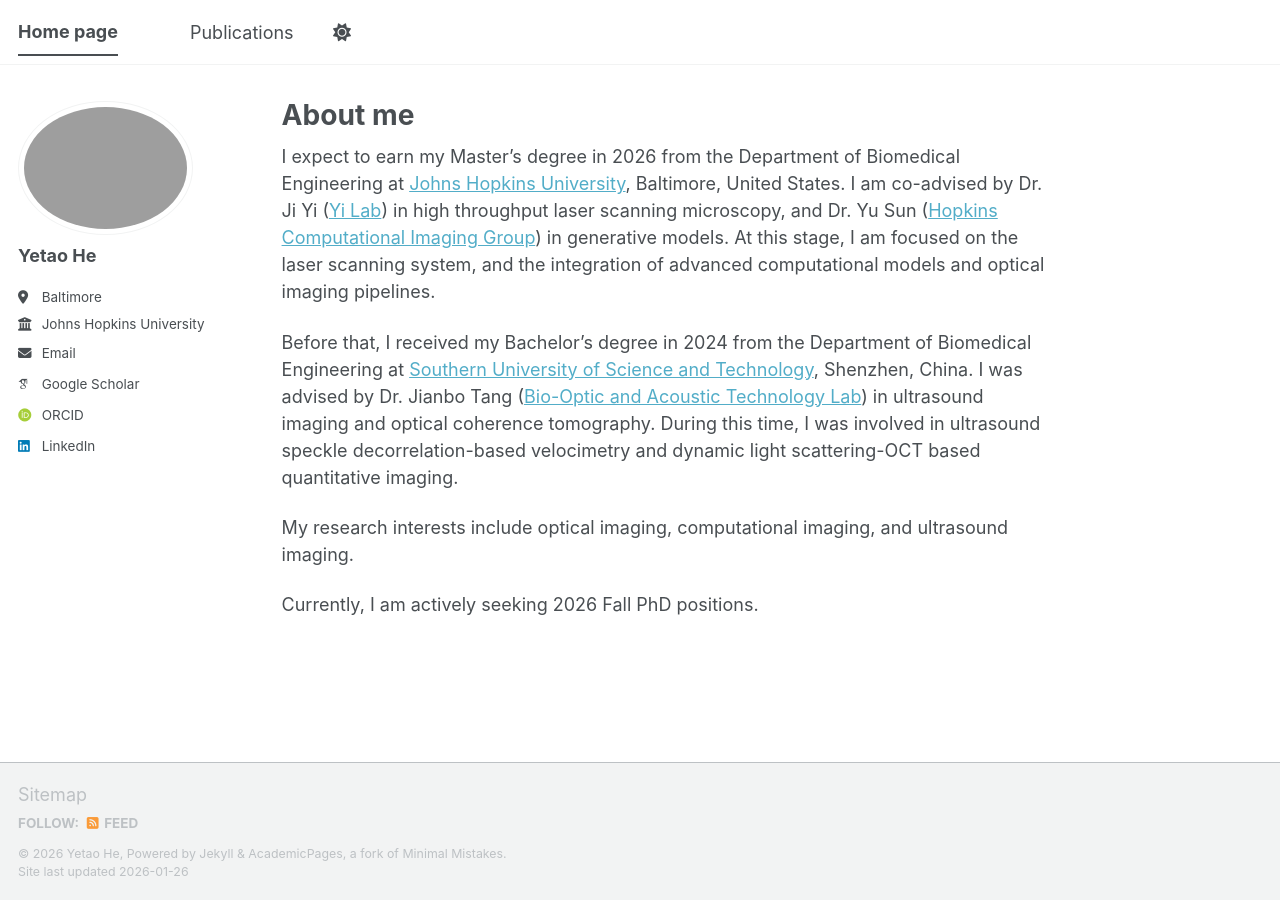
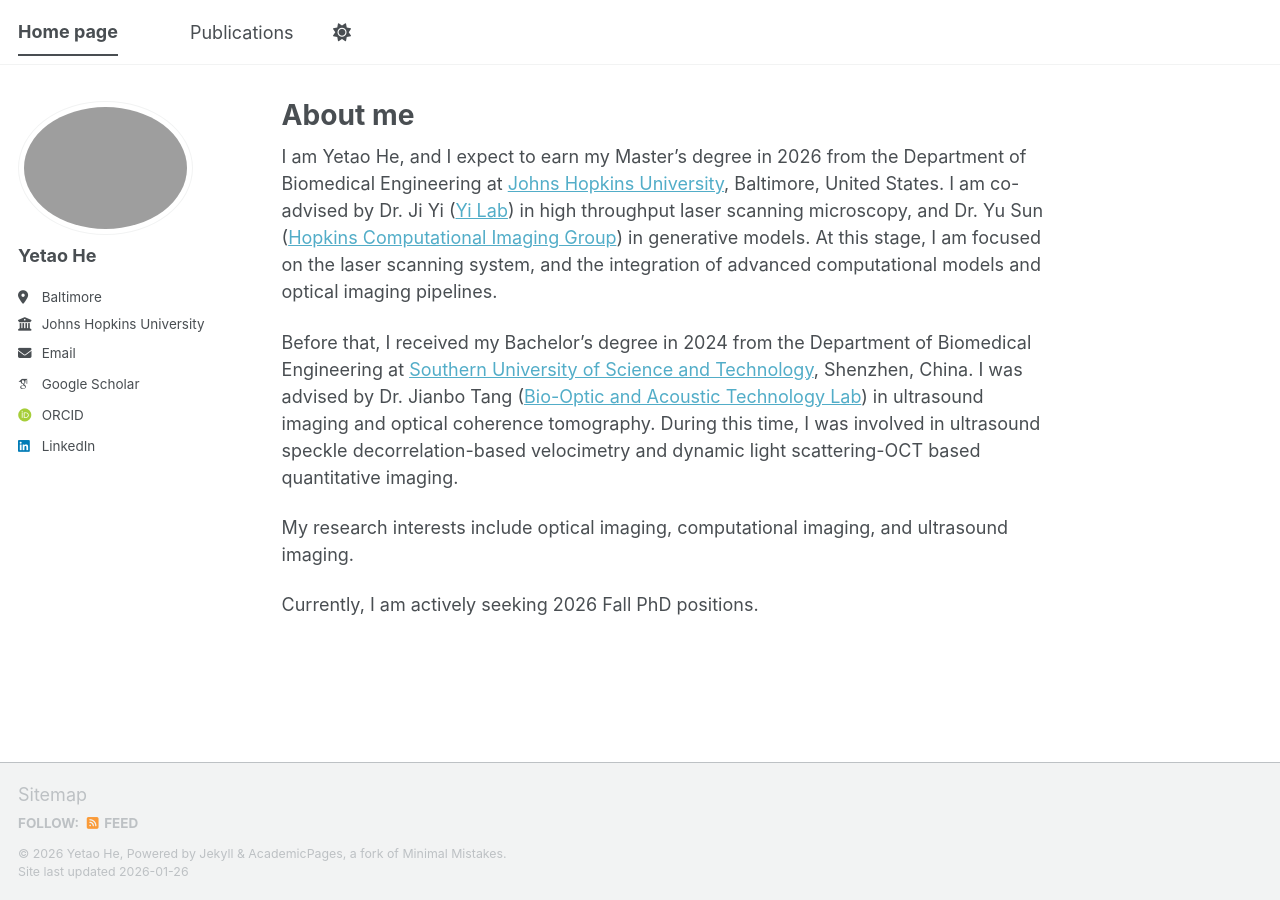
Before and after one commit to YetiHe/YetiHe.github.io, a Jekyll site: the page built from _pages/about.md, in a window 1280 px wide. Built offline with Jekyll 4.4.1, drawn with Linux system fonts in a browser that asks for light colours; some web fonts are replaced; a script bundle is joined from its source files by our own code; library files that are not in the unit come from our copies.

Commit message:
Update about.md

```diff
--- a/_pages/about.md
+++ b/_pages/about.md
@@ -7,7 +7,7 @@
   - /about.html
 ---
 
-I expect to earn my Master's degree in 2026 from the Department of Biomedical Engineering at [Johns Hopkins University](https://www.jhu.edu/), Baltimore, United States. I am co-advised by Dr. Ji Yi ([Yi Lab](https://www.yilab.org/)) in high throughput laser scanning microscopy, and Dr. Yu Sun ([Hopkins Computational Imaging Group](https://hcig.wse.jhu.edu/)) in generative models. At this stage, I am focused on the laser scanning system, and the integration of advanced computational models and optical imaging pipelines.
+I am Yetao He, and I expect to earn my Master's degree in 2026 from the Department of Biomedical Engineering at [Johns Hopkins University](https://www.jhu.edu/), Baltimore, United States. I am co-advised by Dr. Ji Yi ([Yi Lab](https://www.yilab.org/)) in high throughput laser scanning microscopy, and Dr. Yu Sun ([Hopkins Computational Imaging Group](https://hcig.wse.jhu.edu/)) in generative models. At this stage, I am focused on the laser scanning system, and the integration of advanced computational models and optical imaging pipelines.
 
 Before that, I received my Bachelor's degree in 2024 from the Department of Biomedical Engineering at [Southern University of Science and Technology](https://www.sustech.edu.cn/en/), Shenzhen, China. I was advised by Dr. Jianbo Tang ([Bio-Optic and Acoustic Technology Lab](https://sustech.edu.cn/en/faculties/tangjianbo.html)) in ultrasound imaging and optical coherence tomography. During this time, I was involved in ultrasound speckle decorrelation-based velocimetry and dynamic light scattering-OCT based quantitative imaging.
 
```
